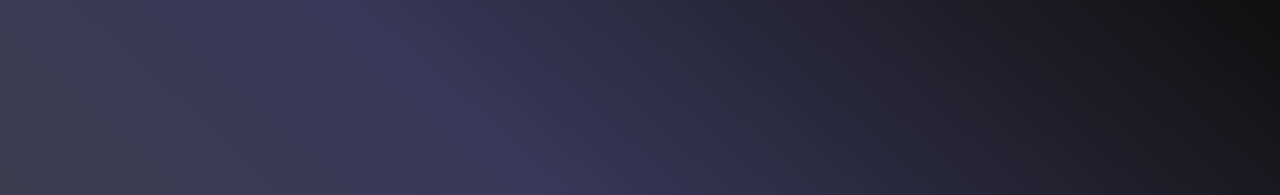
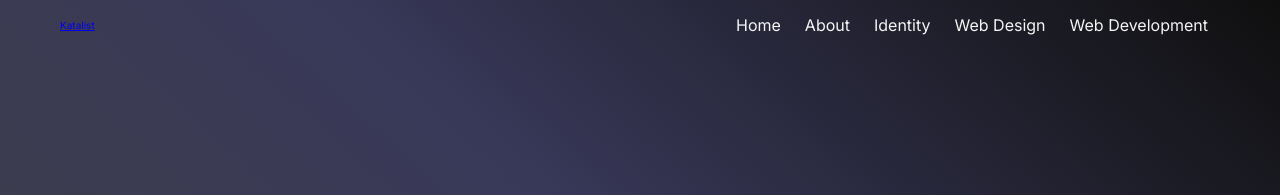
Before and after one commit to git-katalist/maintain, an Astro site: page / in a window 1280 px wide. Shown: the top 195 px of the page. Built offline with nearby package versions, Linux system fonts and the light colour scheme; Astro itself is replaced by a stand-in of ours.

Commit message:
navigation bar first

```diff
--- a/astro.config.mjs
+++ b/astro.config.mjs
@@ -9,4 +9,5 @@ export default defineConfig({
   },
   site: "https://git-katalist.github.io/",
   base: "/maintain",
+  // base: "/manifest",
 });
--- a/scripts/navigation.js
+++ b/scripts/navigation.js
@@ -1,2 +1,21 @@
 // alert("I am alive");
-console.log("here we go again");
+// console.log("here we go again");
+const openMenu = document.querySelector(".open-menu");
+const closeMenu = document.querySelector(".close-menu");
+const slideMenu = document.querySelector(".menu");
+
+openMenu.addEventListener("click", toggleMenu);
+closeMenu.addEventListener("click", reverseToggleMenu);
+// if ((slideMenu.classList.contains("active"), classList.remove("active")))
+function toggleMenu() {
+  slideMenu.classList.toggle("active");
+  //   openMenu.style.color = "white";
+  openMenu.style.display = "none";
+  closeMenu.style.display = "block";
+}
+
+function reverseToggleMenu() {
+  slideMenu.classList.remove("active");
+  openMenu.style.display = "block";
+  closeMenu.style.display = "none";
+}
--- a/src/Layouts/Main.astro
+++ b/src/Layouts/Main.astro
@@ -1,4 +1,6 @@
 ---
+import Navigation from "../components/Navigation.astro";
+
 const { title, page_name } = Astro.props;
 ---
 
@@ -11,6 +13,7 @@ const { title, page_name } = Astro.props;
     <title>{title}</title>
   </head>
   <body class={page_name}>
+    <Navigation />
     <slot />
   </body>
 </html>
--- /dev/null
+++ b/src/components/Navigation.astro
@@ -0,0 +1,141 @@
+---
+---
+
+<header>
+  <nav>
+    <a class="logo" href="/manifest/">Katalist</a>
+    <a href="#" class="open-menu">OPEN</a>
+    <a href="#" class="close-menu">CLOSE</a>
+    <ul class="menu">
+      <li><a href="/manifest/">Home</a></li>
+      <li><a href="#">About</a></li>
+      <li><a href="#">Identity</a></li>
+      <li><a href="#">Web Design</a></li>
+      <li><a href="#">Web Development</a></li>
+    </ul>
+  </nav>
+</header>
+
+<style lang="scss">
+  $height: 50px;
+  header {
+    width: 100%;
+    height: $height;
+    position: fixed;
+    z-index: 10;
+
+    nav {
+      width: 100%;
+      height: $height;
+      display: flex;
+      align-items: center;
+      justify-content: space-between;
+      position: relative;
+      padding-left: 2rem;
+      padding-right: 2rem;
+      background-color: black;
+    }
+
+    ul {
+      position: absolute;
+      top: $height;
+      right: 0;
+      bottom: 0;
+      height: 100vh;
+      width: 320px;
+      background-color: teal;
+      list-style-type: none;
+      transform: translateX(100%);
+      transition: 0.5s;
+
+      li {
+        height: 3rem;
+        // & {
+        //   border-bottom: 1px solid red;
+        // }
+
+        a {
+          display: flex;
+          height: 100%;
+          align-items: center;
+          text-decoration: none;
+          color: whitesmoke;
+          padding-left: 1rem;
+          font-size: 1.6rem;
+          border-bottom: 1px solid red;
+
+          &:hover {
+            background-color: green;
+          }
+        }
+      }
+    }
+
+    ul.active {
+      transform: translateX(0);
+    }
+  }
+
+  .close-menu {
+    display: none;
+    transition: 0.5s;
+  }
+
+  @media (min-width: 768px) {
+    header {
+      .open-menu,
+      .close-menu {
+        display: none;
+      }
+
+      nav {
+        width: 100%;
+        max-width: 1200px;
+        margin: 0 auto;
+        align-items: center;
+        background-color: transparent;
+      }
+
+      ul {
+        position: relative;
+        top: 0;
+        display: flex;
+        height: 100%;
+        width: auto;
+        background-color: transparent;
+        transform: translateX(0);
+
+        li {
+          height: $height;
+          a {
+            text-decoration: none;
+            color: whitesmoke;
+            display: flex;
+            height: 100%;
+            padding-left: 1.2rem;
+            padding-right: 1.2rem;
+            align-items: center;
+            border: 0;
+
+            &:hover {
+              background-color: transparent;
+            }
+          }
+        }
+      }
+    }
+  }
+</style>
+
+<script src="../../scripts/navigation.js"></script>
+
+<!-- <script>
+  const menuToggle = document.querySelector(".toggler");
+  const slideMenu = document.querySelector(".menu");
+
+  menuToggle.addEventListener("click", toggleMenu);
+
+  function toggleMenu() {
+    slideMenu.classList.add("active");
+  }
+</script> -->
--- a/src/components/Showcase.astro
+++ b/src/components/Showcase.astro
@@ -16,8 +16,6 @@ import image from "../images/Frame@1x.png";
     </div>
   </div>
 </section>
-
-<script src="../../scripts/navigation.js"></script>
 
 <style lang="scss">
   .showcase {
--- a/src/pages/index.astro
+++ b/src/pages/index.astro
@@ -28,11 +28,5 @@ import Development from "../components/home/Development.astro";
   <Development />
 </Layout>
 
-<!-- <style>
-  [iconify-icon]icon {
-    width: 4rem;
-    height: 4rem;
-  }
-</style> -->
 <script src="https://code.iconify.design/iconify-icon/1.0.1/iconify-icon.min.js"
 ></script>
```
Also changed, not shown: 1 other file.
